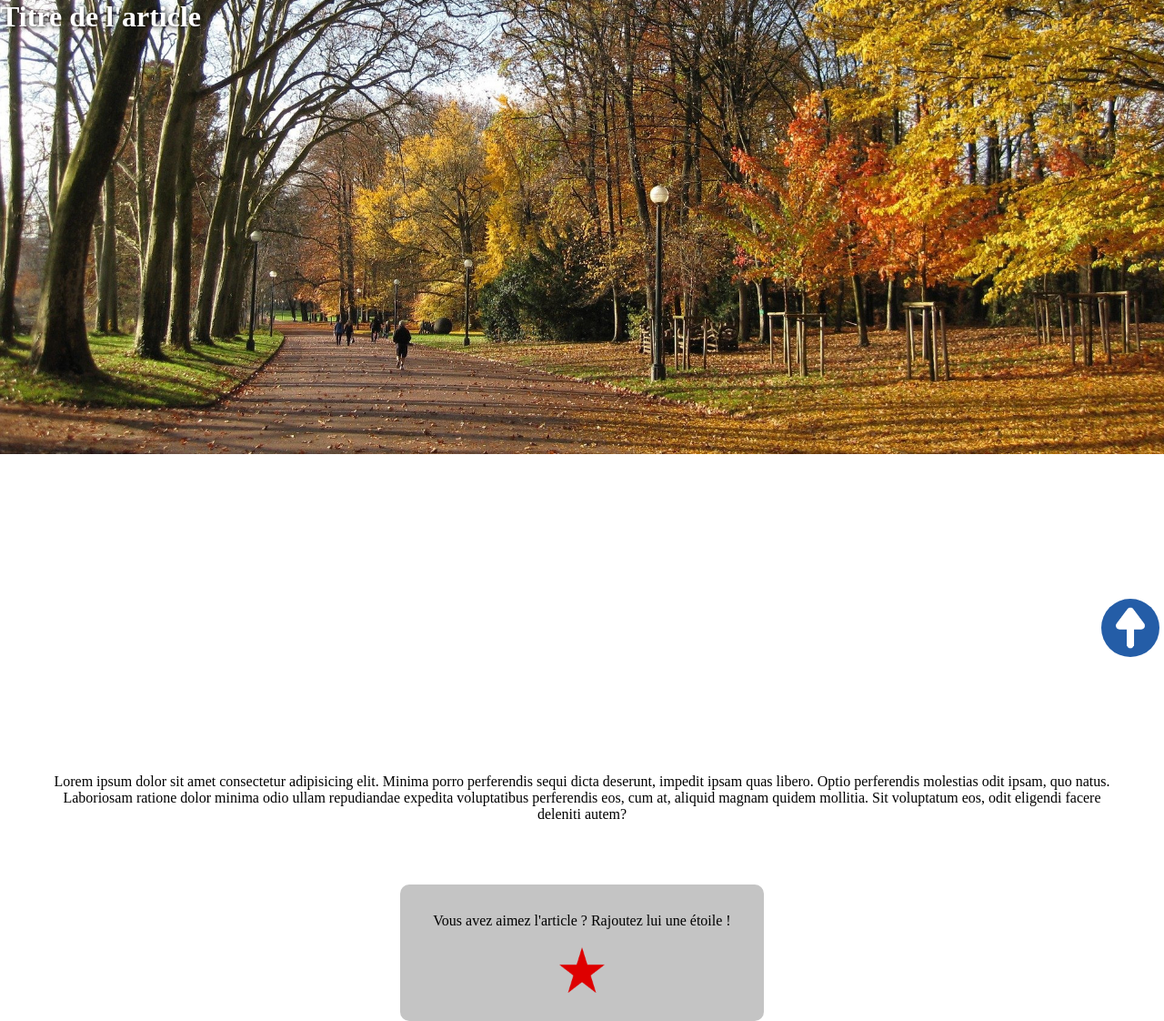
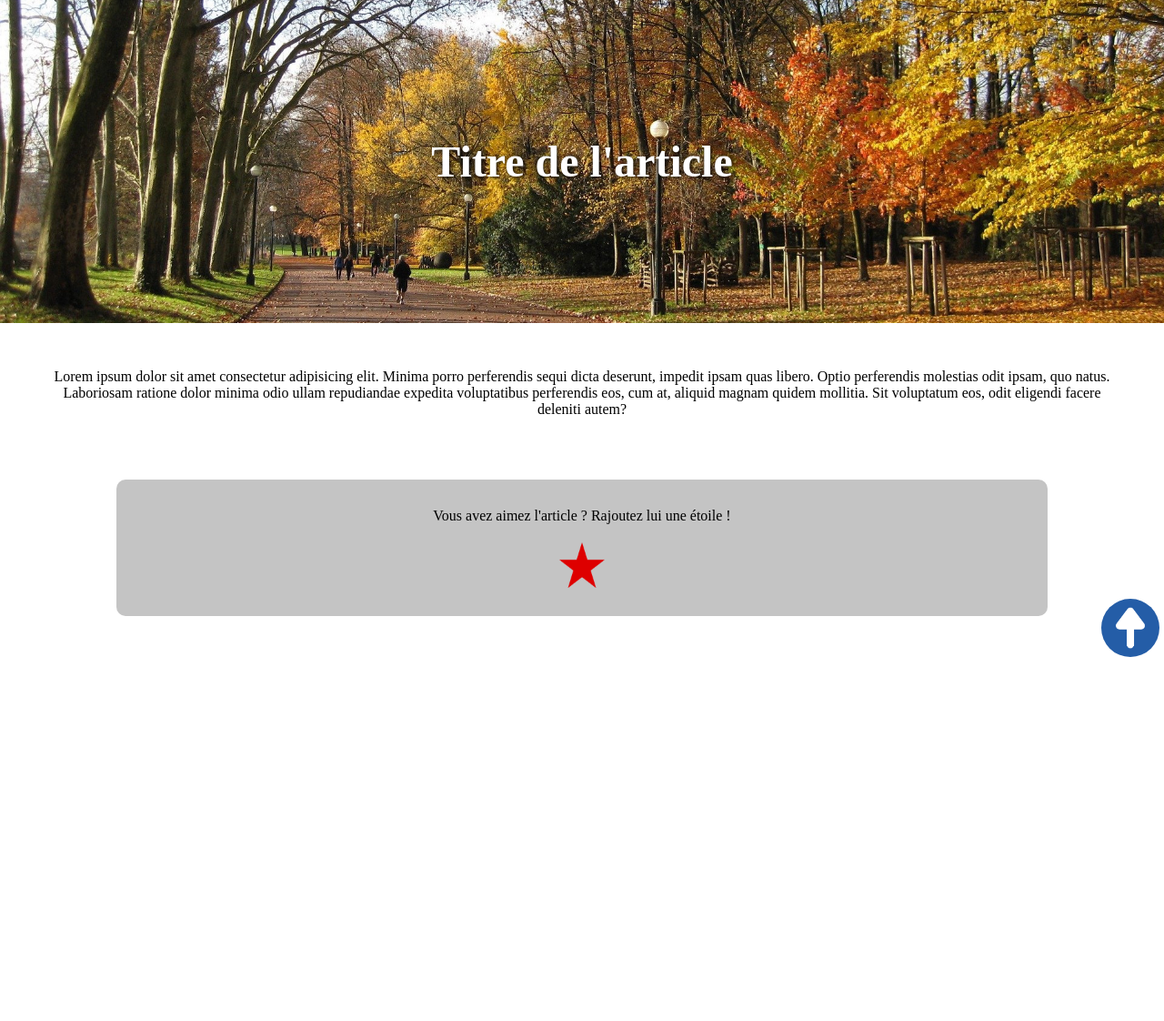
Before and after one commit to ValentinGaudin/Les-Lions, a PHP site: page /main/Article/article_default.php in a window 1280 px wide. Shown: the part 73-1195 px from the top of the page at 91% size. After the commit the page ends 795 px from the top, so only its background shows below. Run offline with PHP 8.4, Linux system fonts and the light colour scheme.

Commit message:
Fixing img problems and titles

```diff
--- a/main/Article/article_default.php
+++ b/main/Article/article_default.php
@@ -22,9 +22,7 @@
 <?php include ("../header.php");?>
 <div class='article_details'>
 
-    <div class='article_titre'>
-        <h1>Titre de l'article</h1>
-    </div>
+        <h1 class="article_titre">Titre de l'article</h1>
 
     <div class='article_contenu'>
         <p>Lorem ipsum dolor sit amet consectetur adipisicing elit. Minima porro perferendis sequi dicta deserunt, impedit ipsam quas libero. Optio perferendis molestias odit ipsam, quo natus. Laboriosam ratione dolor minima odio ullam repudiandae expedita voluptatibus perferendis eos, cum at, aliquid magnam quidem mollitia. Sit voluptatum eos, odit eligendi facere deleniti autem?</p>
--- a/public/styleArticle.css
+++ b/public/styleArticle.css
@@ -6,17 +6,20 @@
 
 .article_titre  {
     display: flex;
+    justify-content: center;
     background-image:url("../../images/Parcdelatetedor01.jpg");
-    background-size : contain;
-    background-repeat: no-repeat;
+    background-size : cover;
+    background-position: center;
     width: 100%;
-    min-height: 800px;
-}
-
-h1 {
     color: white;
     font-weight: bolder;
     text-shadow: 1px 1px 5px black;
+}
+h1 {
+    text-align: center;
+    color: white;
+    font-size: 3em;
+    padding: 150px;
 }
 
 .article_contenu {
@@ -27,7 +30,7 @@ h1 {
 .article_notation{
     text-align: center;
     background-color: rgb(196,196,196);
-    width: 400px;
+    width: 80%;
     height: 150px;
     margin:auto;
     display: flex;
```
